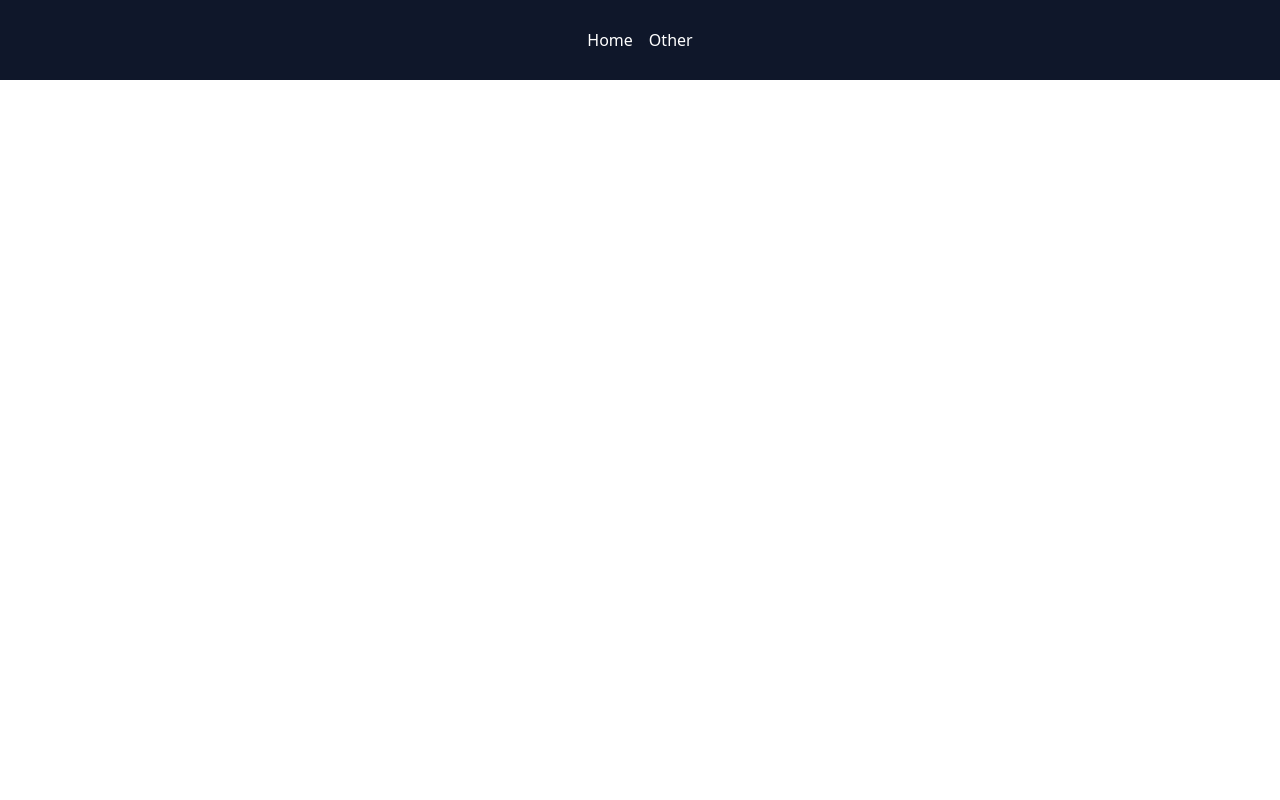
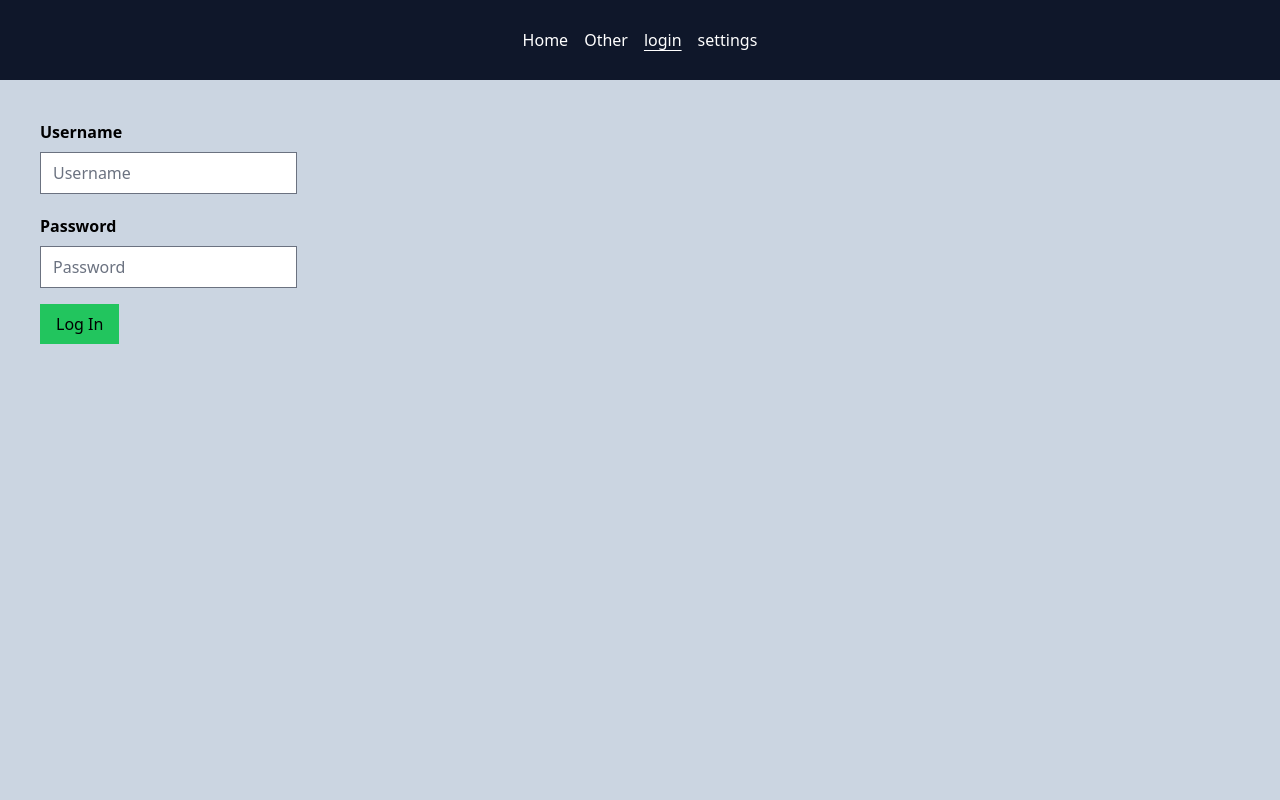
Before and after one commit to nhinojosa/company-directory-spring, a Vue app: page /login in a window 1280 px wide. Before the commit this address had no page. Shown: the top 800 px of the page. Built offline with nearby package versions, Linux system fonts and the light colour scheme.

Commit message:
Added Login Form

```diff
--- a/src/components/NavMenu.vue
+++ b/src/components/NavMenu.vue
@@ -2,6 +2,8 @@
   <nav class="bg-slate-900 h-20 mb-8 items-center text-white">
     <RouterLink to="/">Home</RouterLink>
     <RouterLink to="/other">Other</RouterLink>
+    <RouterLink to="/login">login</RouterLink>
+    <RouterLink to="/settings">settings</RouterLink>
   </nav>
 </template>
 
--- /dev/null
+++ b/src/views/LoginPage.vue
@@ -0,0 +1,22 @@
+<script setup>
+import { ref } from 'vue'
+const username = ref('')
+const password = ref('')
+</script>
+
+<template>
+    <form class="min-h-screen m-10" @submit.prevent="logUserIn">
+        <div class="mb-5">
+            <label for="username" class="block mb-2 font-bold">Username</label>
+            <input id="username" v-model="username" type="text" placeholder="Username" />
+        </div>
+
+        <div>
+            <label for="password" class="block mb-2 font-bold">Password</label>
+            <input id="password" v-model="password" type="password" placeholder="Password" />
+        </div>
+
+        <button type="submit" class=" mt-4 bg-green-500 px-4 py-2 hover:bg-green-800 hover:text-white">Log In</button>
+
+    </form>
+</template>
--- /dev/null
+++ b/src/views/SettingsPage.vue
@@ -0,0 +1,6 @@
+<script setup>
+</script>
+
+<template>
+    Settings Page
+</template>
```
Also changed, not shown: src/router.js (+6 -1 lines), src/composables/useAuth.js (added).
